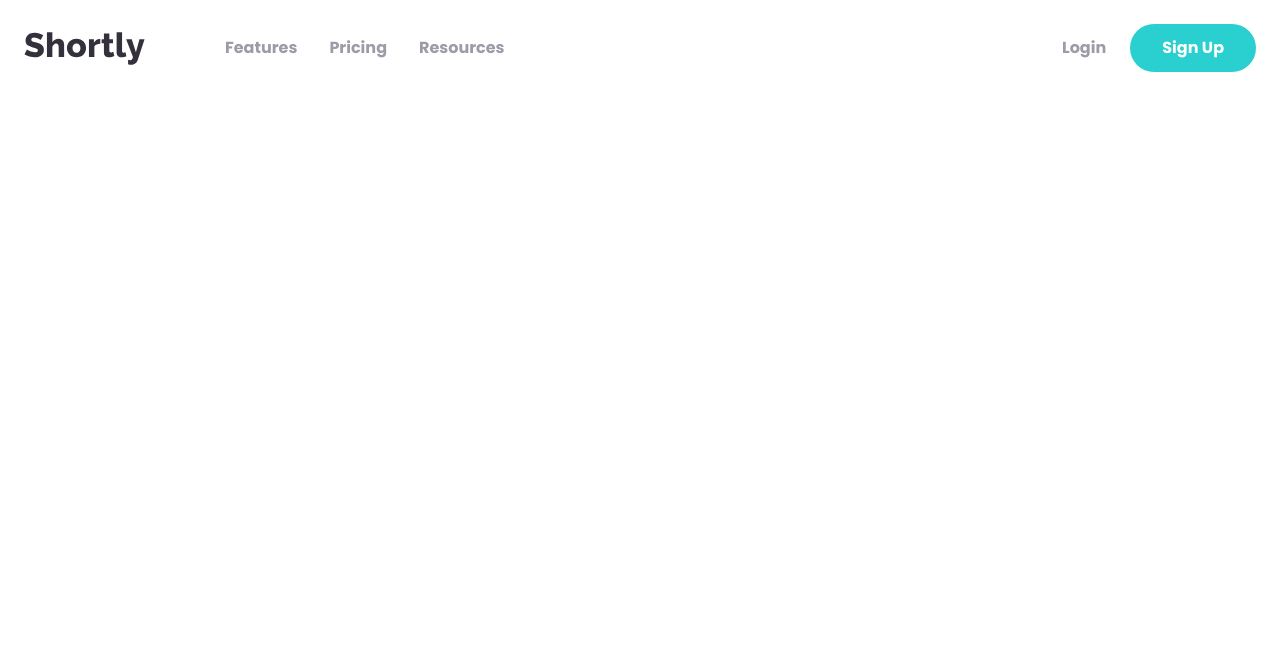
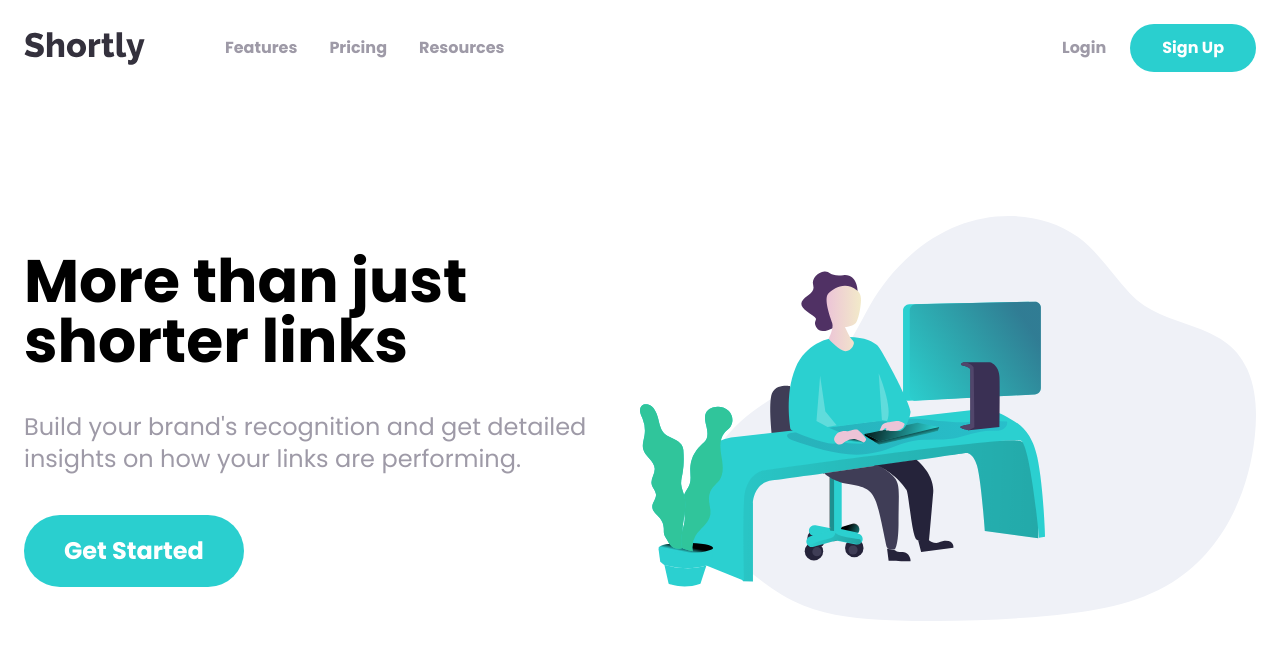
Before and after one commit to mez-chain/shortly, a website: page index.html in a window 1280 px wide. Drawn offline with Linux system fonts and the light colour scheme.

Commit message:
added landing section

```diff
--- a/index.html
+++ b/index.html
@@ -81,6 +81,39 @@
       </div>
     </nav>
 
+    <!-- Landing section -->
+    <section id="landing">
+      <!-- Landing Container -->
+      <div
+        class="container flex flex-col p-6 items-center justify-center lg:mt-24 space-y-24 mx-auto lg:flex-row lg:space-y-0"
+      >
+        <!-- Landing image -->
+        <div class="lg:w-1/2 md:w-180 mx-auto lg:order-1">
+          <img src="images/illustration-working.svg" alt="" />
+        </div>
+
+        <!-- Landing text/button -->
+        <div class="flex flex-col space-y-10 lg:w-1/2">
+          <h1
+            class="text-5xl font-bold text-center lg:text-left lg:text-6xl lg:max-w-md"
+          >
+            More than just shorter links
+          </h1>
+          <p
+            class="text-2xl text-center text-grayishViolet lg:w-max-md lg:text-left"
+          >
+            Build your brand's recognition and get detailed insights on how your
+            links are performing.
+          </p>
+          <a
+            href="#"
+            class="self-center lg:self-start font-bold text-2xl text-white bg-cyan py-5 px-10 rounded-full hover:opacity-70"
+            >Get Started</a
+          >
+        </div>
+      </div>
+    </section>
+
     <!-- Scripts -->
     <script src="js/main.js"></script>
   </body>
```
Also changed, not shown: css/style.css.
